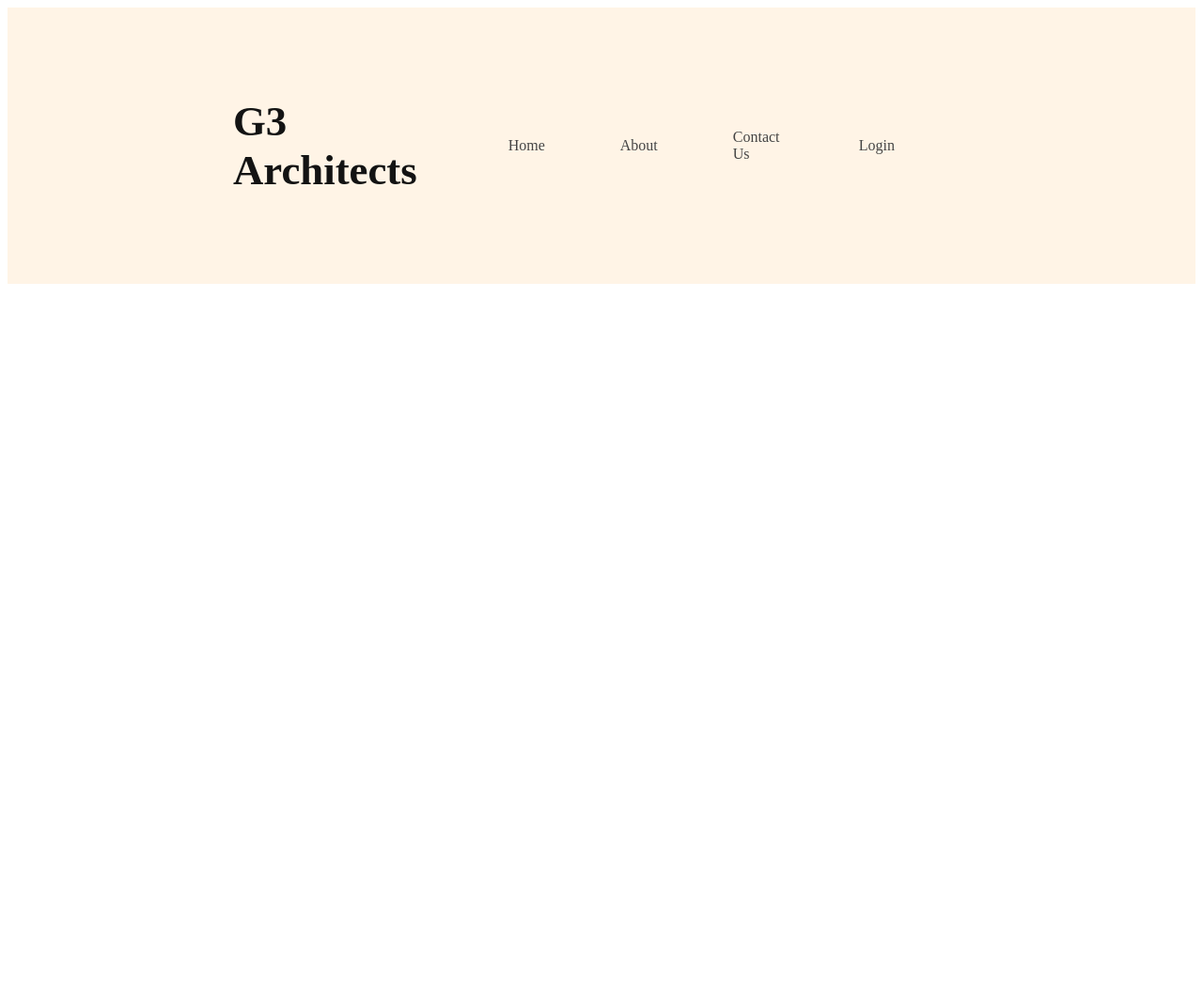
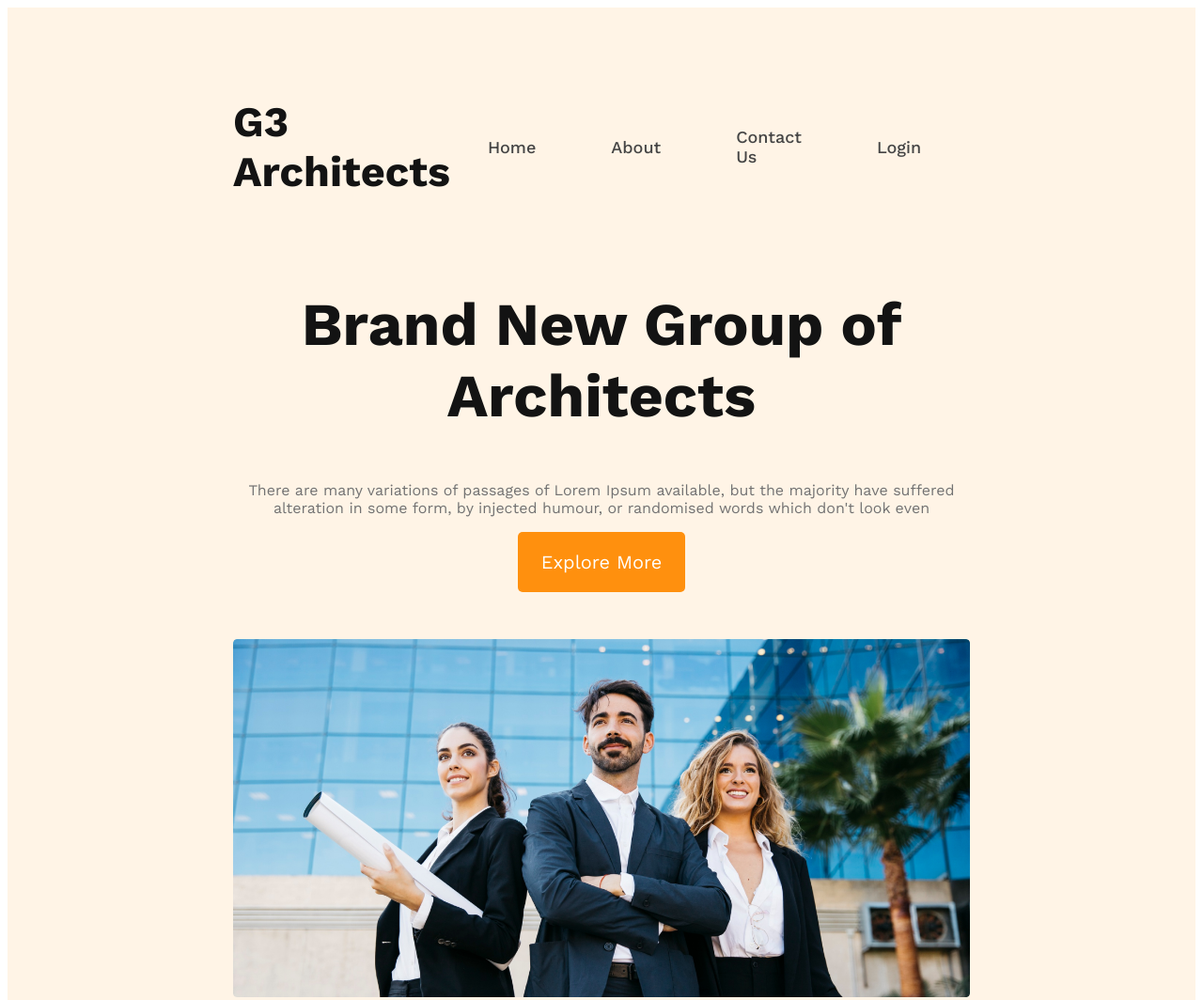
Before and after one commit to Amit44777/g3-architects-resources-main, a plain HTML site: page index.html in a window 1280 px wide. Shown: the top 1064 px of the page at 94% size. Before the commit the page ends 800 px from the top, so only its background shows below. Drawn offline with nearby package versions, Linux system fonts and the light colour scheme.

Commit message:
This is Banner Section

```diff
--- a/index.html
+++ b/index.html
@@ -4,6 +4,9 @@
     <meta charset="UTF-8">
     <meta name="viewport" content="width=device-width, initial-scale=1.0">
     <link rel="stylesheet" href="style.css/style.css">
+    <link rel="preconnect" href="https://fonts.googleapis.com">
+    <link rel="preconnect" href="https://fonts.gstatic.com" crossorigin>
+    <link href="https://fonts.googleapis.com/css2?family=Work+Sans:wght@400;500;600;700&display=swap" rel="stylesheet">
     <title>Brand New</title>
 </head>
 <body>
@@ -19,8 +22,20 @@
                 <li><a href="#">Login</a></li>
             </ul>
         </nav>
+         <!-- Header Section End -->
+
+         <!-- Banner Section Start -->
+
+         <div>
+            <div class="banner-content">
+                <h2 class="banner-title">Brand New Group of Architects </h2>
+                <p class="banner-description">There are many variations of passages of Lorem Ipsum available, but the majority have suffered alteration in some form, by injected humour, or randomised words which don't look even</p>
+                <button class="btn-primary">Explore More</button>
+            </div>
+            <img src="./images/banner.png" alt="">
+         </div>
     </header>
-    <!-- Header Section End -->
+    <!-- Banner Section End -->
 
 </body>
 </html>
--- a/style.css/style.css
+++ b/style.css/style.css
@@ -1,3 +1,9 @@
+
+*{
+    font-family: 'Work Sans', sans-serif;
+}
+
+
 /* Header style Start */
 header{
     background: rgba(255, 144, 14, 0.10);
@@ -6,13 +12,17 @@ header{
 
 nav{
     display: flex;
-    justify-content: space-between;;
+    justify-content: space-between;
 }
 
 .nav-title{
-    font-size: 2.8rem;
+    color: #131313;
+    font-family: 'Work Sans', sans-serif;
+    font-size: 45px;
+    font-size: normal;
     font-weight: 700;
-    color: #131313;
+    line-height: normal;
+
 }
 
 nav ul{
@@ -22,9 +32,12 @@ nav ul{
 
 nav li{
     list-style: none;
+    font-family: 'Work Sans', sans-serif;
+    font-size: 18px;
+    font-style: normal;
+    font-weight: 500;
+    line-height: normal;
     margin-right: 80px;
-    font-weight: 500;
-    font-size: 1rem;
 }
 
 nav li a{
@@ -33,3 +46,54 @@ nav li a{
 }
 
 /* Header style End */
+
+.banner-content{
+    max-width: 800px;
+    text-align: center;
+    margin: 0 auto;
+}
+
+.banner-title{
+    font-size: 4rem;
+    font-weight: 700;
+    color: #131313;
+}
+
+.banner-description{
+    color: #727272;
+}
+
+.btn-primary{
+    padding: 20px 25px;
+    background-color: #FF900E;
+    color: #FFF;
+    border: none;
+    border-radius: 5px;
+    font-family: 'Work Sans';
+    font-size: 20px;
+}
+
+header img{
+    margin-top: 50px;
+    width: 100%;
+}
+
+@media screen and (max-width: 576px) {
+    header{
+        padding: 20px;
+    }
+
+    nav{
+        flex-direction: column;
+    }
+}
+
+@media screen and (min-width: 576px) and (max-width: 960px) {
+    header{
+        padding: 50px;
+    }
+
+    nav{
+        flex-direction: column;
+    }
+}
```
